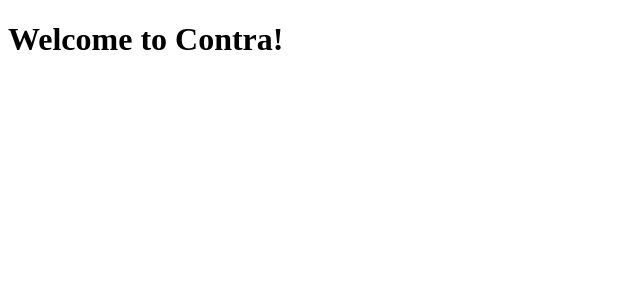
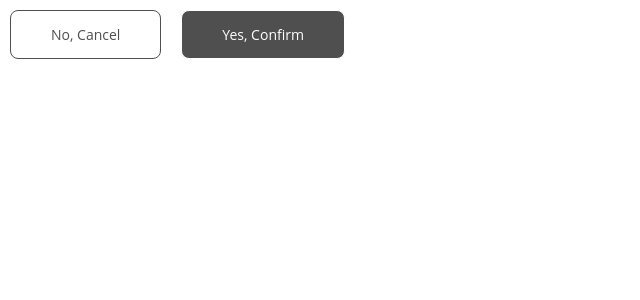
Before and after one commit to contra/contra-interview-assessment, a Next.js app in the folder frontend/: page / in a window 1280 px wide. Shown: the top 300 px of the page, without its empty margins (0-640 px from the left). Built offline with nearby package versions, Linux system fonts and the light colour scheme.

Commit message:
feat: implementing modal foundation and adding primary and secondary buttons

```diff
--- a/frontend/next.config.js
+++ b/frontend/next.config.js
@@ -1,7 +1,12 @@
+// eslint-disable-next-line jsdoc/valid-types
 /** @type {import('next').NextConfig} */
 
+// eslint-disable-next-line canonical/filename-match-exported
 const nextConfig = {
-  reactStrictMode: true,
+  compiler: {
+    styledComponents: true
+  },
+  reactStrictMode: true
 };
 
 module.exports = nextConfig;
--- /dev/null
+++ b/frontend/src/components/Button.tsx
@@ -0,0 +1,45 @@
+import React from 'react';
+import styled from 'styled-components';
+
+type Variant = 'Primary' | 'Secondary';
+type ButtonProps = {
+  children: React.ReactNode;
+  onClick: () => void;
+  variant?: Variant;
+};
+
+const ButtonContainer = styled.button<{ variant: Variant }>`
+  padding: 14px 40px;
+  border: none;
+  cursor: pointer;
+  font-size: ${({ theme: { fontSize } }) => fontSize.small};
+  border-radius: ${({ theme: { radius } }) => radius.regular};
+
+  background: ${({ theme: { colors }, variant }) =>
+    variant === 'Primary' ? colors.white : colors.darkGrey};
+  border: 1px solid
+    ${({ theme: { colors }, variant }) =>
+      variant === 'Primary' ? colors.darkGrey : colors.white};
+
+  color: ${({ theme: { colors }, variant }) =>
+    variant === 'Primary' ? colors.darkGrey : colors.white};
+
+  &:focus {
+    outline: none;
+    box-shadow: ${({ theme: { shadow } }) => shadow.focus};
+  }
+`;
+
+const Button: React.FC<ButtonProps> = ({
+  children,
+  onClick,
+  variant = 'Primary',
+}) => {
+  return (
+    <ButtonContainer onClick={onClick} variant={variant}>
+      {children}
+    </ButtonContainer>
+  );
+};
+
+export default Button;
--- /dev/null
+++ b/frontend/src/components/Modal.tsx
@@ -0,0 +1,94 @@
+import React from 'react';
+import styled, { css } from 'styled-components';
+
+type ModalProps = {
+  children: React.ReactNode;
+  isOpen: boolean;
+  onClose: () => void;
+};
+
+/*
+  TODO List
+
+  1 - Should have a max-height and scroll from there
+  2 - Should work with dark and white theme
+  3 - Implement Test
+  4- Implement Storybook
+*/
+
+const ModalOverlay = styled.div<{ isOpen: boolean }>`
+  position: fixed;
+  top: 0;
+  left: 0;
+  width: 100%;
+  height: 100%;
+  z-index: ${({ theme: { zIndex } }) => zIndex.aboveAll};
+  display: none;
+  background-color: ${({ theme: { colors } }) => colors.opaqueDark};
+
+  ${(props) =>
+    props.isOpen &&
+    css`
+      display: block;
+    `}
+`;
+
+const ModalContent = styled.div`
+  position: fixed;
+  top: 50%;
+  left: 50%;
+  transform: translate(-50%, -50%);
+  max-width: 90%;
+  max-height: 90%;
+  overflow: auto;
+  padding: 36px 40px;
+  background: ${({ theme: { colors } }) => colors.modalBackground};
+  border-radius: ${({ theme: { radius } }) => radius.regular};
+  box-shadow: ${({ theme: { shadow } }) => shadow.primary};
+
+  @media (${({ theme: { device } }) => device.mobile}) {
+    width: 70%;
+  }
+
+  @media ${({ theme: { device } }) => device.tablet} {
+    width: 80%;
+  }
+`;
+
+const CloseButton = styled.button`
+  position: absolute;
+  display: flex;
+  align-items: center;
+  justify-content: center;
+  font-family: Arial, Helvetica, sans-serif;
+  padding: 12px;
+  top: 8px;
+  right: 8px;
+  width: 24px;
+  height: 24px;
+  border: none;
+  cursor: pointer;
+  background: ${({ theme: { colors } }) => colors.grey};
+  border-radius: ${({ theme: { radius } }) => radius.rounded};
+  font-size: ${({ theme: { fontSize } }) => fontSize.xxxl};
+
+  &:focus {
+    outline: none;
+    box-shadow: ${({ theme: { shadow } }) => shadow.focus};
+  }
+`;
+
+const Modal: React.FC<ModalProps> = ({ children, isOpen, onClose }) => {
+  return (
+    <ModalOverlay aria-hidden={!isOpen} aria-modal={isOpen} isOpen={isOpen}>
+      <ModalContent aria-label="Modal dialog" role="dialog">
+        <CloseButton aria-label="Close modal" onClick={onClose}>
+          &times;
+        </CloseButton>
+        {children}
+      </ModalContent>
+    </ModalOverlay>
+  );
+};
+
+export default Modal;
--- a/frontend/src/pages/index.tsx
+++ b/frontend/src/pages/index.tsx
@@ -1,8 +1,31 @@
 /* eslint-disable canonical/filename-match-exported */
 import { type NextPage } from 'next';
+import { useState } from 'react';
+import { ThemeProvider } from 'styled-components';
+import Button from '@/components/Button';
+import Modal from '@/components/Modal';
+import GlobalStyle from '@/styled/GlobalStyle';
+import { lightTheme } from '@/styled/themes';
 
 const Index: NextPage = () => {
-  return <h1>Welcome to Contra!</h1>;
+  const [isModalOpen, setIsModalOpen] = useState(false);
+
+  return (
+    <ThemeProvider theme={lightTheme}>
+      <GlobalStyle />
+
+      <div style={{ display: 'flex', gap: 20, margin: 10 }}>
+        <Button onClick={() => setIsModalOpen(true)}>No, Cancel</Button>
+        <Button onClick={() => setIsModalOpen(true)} variant="Secondary">
+          Yes, Confirm
+        </Button>
+      </div>
+
+      <Modal isOpen={isModalOpen} onClose={() => setIsModalOpen(false)}>
+        Hey There
+      </Modal>
+    </ThemeProvider>
+  );
 };
 
 export default Index;
--- /dev/null
+++ b/frontend/src/styled/GlobalStyle.tsx
@@ -0,0 +1,17 @@
+import { createGlobalStyle } from 'styled-components';
+
+const GlobalStyle = createGlobalStyle`
+  body {
+    background-color: ${(props) => props.theme.colors.bodyBackground};
+    color: ${(props) => props.theme.colors.bodyText};
+    font-family: sans-serif;
+    margin: 0;
+    padding: 0;
+  }
+
+  body, button {
+    font-family: 'Open Sans', sans-serif
+  }
+`;
+
+export default GlobalStyle;
--- /dev/null
+++ b/frontend/src/styled/themes.ts
@@ -0,0 +1,62 @@
+const defaultTheme = {
+  colors: {
+    darkGrey: '#4F4F4F',
+    grey: '#DEE2E6',
+    opaqueDark: 'rgba(0, 0, 0, 0.5)',
+    white: '#fff',
+  },
+  device: {
+    mobile: 'max-width: 425px',
+    tablet: '(max-width: 820px) and (min-width: 425px)',
+  },
+  fontSize: {
+    large: '18px',
+    larger: '20px',
+    regular: '16px',
+    small: '14px',
+    tiny: '12px',
+    xl: '22px',
+    xxl: '24px',
+    xxxl: '26px',
+  },
+  lineHeight: {
+    large: '24px',
+    regular: '22px',
+    small: '16px',
+  },
+  radius: {
+    regular: '8px',
+    rounded: '29px',
+  },
+  shadow: {
+    focus: '0 0 0 2px #6b6bec',
+    primary: '0 0.5rem 1rem rgba(0, 0, 0, 0.2)',
+  },
+  zIndex: {
+    aboveAll: 999,
+  },
+};
+
+const lightTheme = {
+  ...defaultTheme,
+  colors: {
+    ...defaultTheme.colors,
+    bodyBackground: '#fff',
+    bodyText: '#4F4F4F',
+    modalBackground: '#fff',
+    modalText: '#4F4F4F',
+  },
+};
+
+const darkTheme = {
+  ...defaultTheme,
+  colors: {
+    ...defaultTheme.colors,
+    bodyBackground: '#4F4F4F',
+    bodyText: '#fff',
+    modalBackground: '#323232',
+    modalText: '#fff',
+  },
+};
+
+export { lightTheme, darkTheme };
```
Also changed, not shown: frontend/package.json (+7 -1 lines), frontend/styled.d.ts (added, +48 -0 lines), 1 other file (tests, documents, lock files or other folders).
